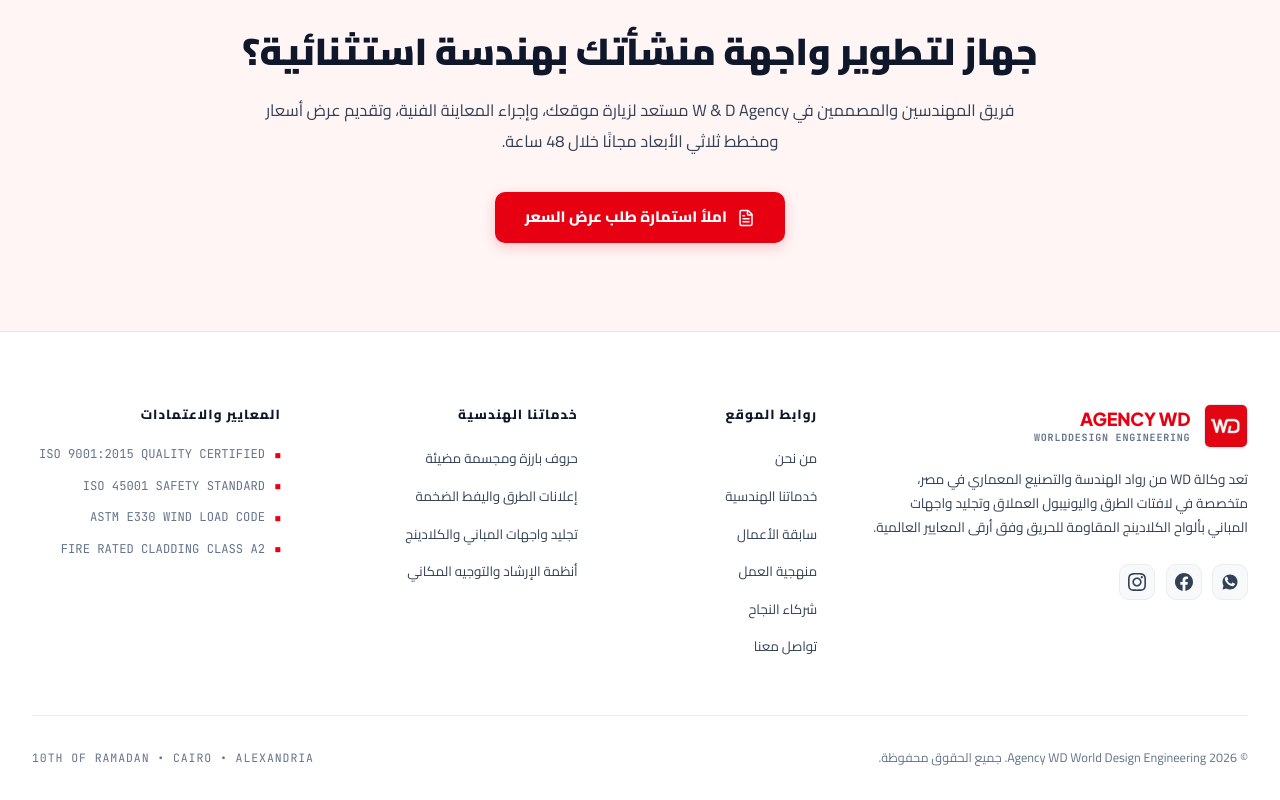
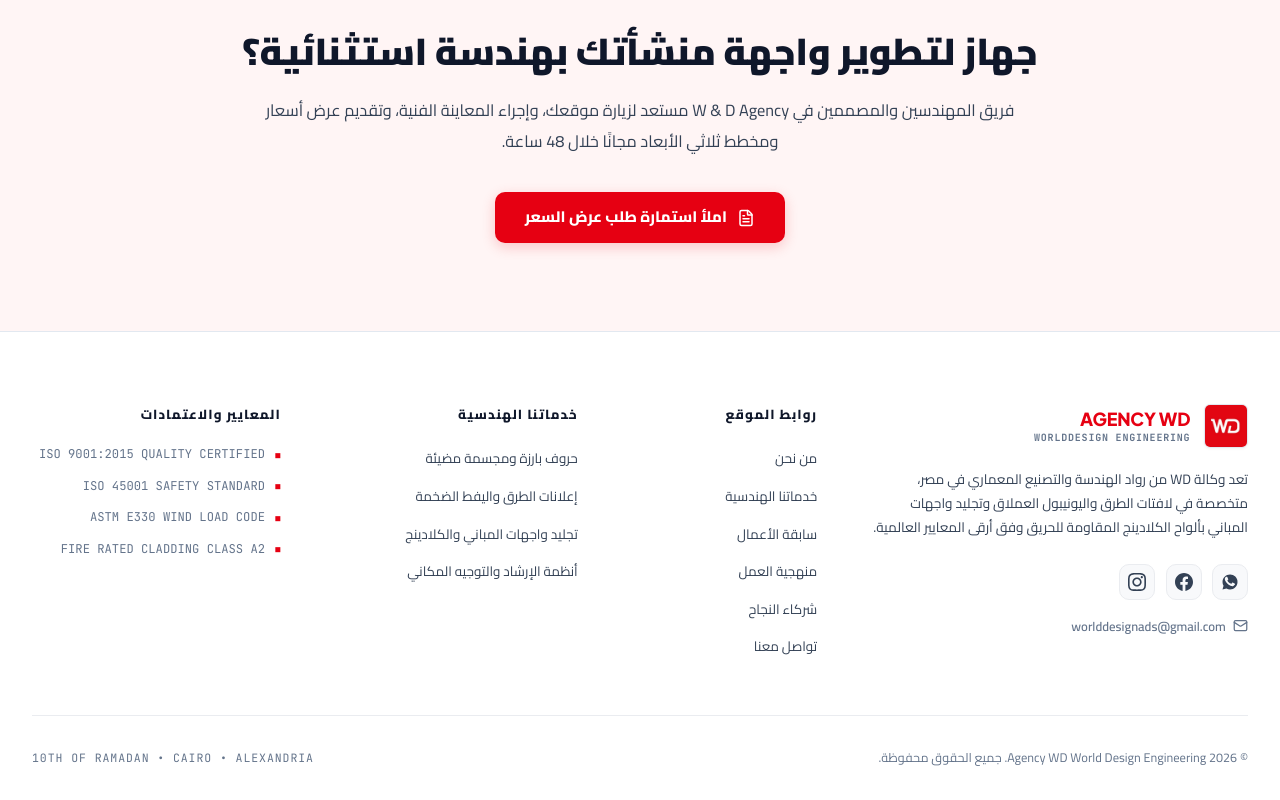
Before and after one commit to ahmedabdelgawad736-boop/W-D-web, a React (Vite) app: page / in a window 1280 px wide. Shown: the part 5183-5983 px from the top of the page. Built offline with nearby package versions, Linux system fonts and the light colour scheme.

Commit message:
footer changes

```diff
--- a/src/components/Footer.css
+++ b/src/components/Footer.css
@@ -71,6 +71,22 @@
   border-color: var(--red-accent);
   transform: translateY(-2px);
   box-shadow: 0 4px 10px var(--red-accent-glow);
+}
+
+.footer-email-link {
+  display: inline-flex;
+  align-items: center;
+  gap: 0.45rem;
+  margin-top: 1rem;
+  font-size: 0.8rem;
+  font-weight: 600;
+  color: var(--text-muted);
+  text-decoration: none;
+  transition: color 0.22s ease;
+}
+
+.footer-email-link:hover {
+  color: var(--red-accent);
 }
 
 /* Footer Nav */
--- a/src/components/Footer.jsx
+++ b/src/components/Footer.jsx
@@ -109,6 +109,18 @@ export default function Footer() {
                 <InstagramIcon />
               </a>
             </div>
+
+            {/* Email */}
+            <a
+              href="https://mail.google.com/mail/?view=cm&to=worlddesignads@gmail.com"
+              target="_blank"
+              rel="noopener noreferrer"
+              className="footer-email-link"
+              aria-label="Send email to W & D"
+            >
+              <svg width="15" height="15" viewBox="0 0 24 24" fill="none" stroke="currentColor" strokeWidth="2" strokeLinecap="round" strokeLinejoin="round" aria-hidden="true"><rect width="20" height="16" x="2" y="4" rx="2"/><path d="m22 7-8.97 5.7a1.94 1.94 0 0 1-2.06 0L2 7"/></svg>
+              worlddesignads@gmail.com
+            </a>
           </div>
 
           {/* Col 2: Navigation Links */}
```
